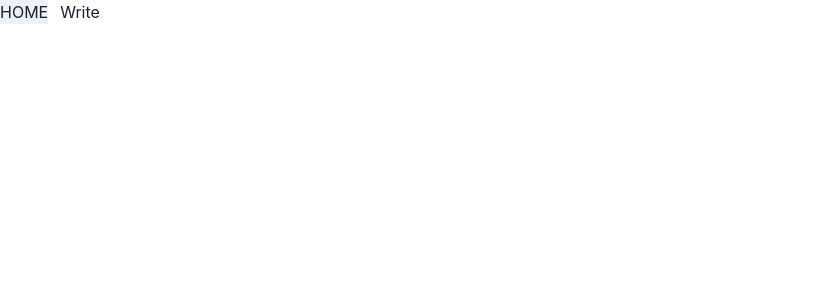
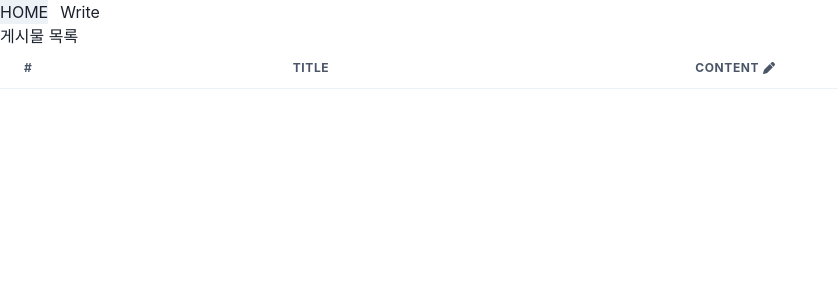
Before and after one commit to huitopia/react-mini-project-1, a React (Vite) app: page / in a window 1280 px wide. Shown: the top 300 px of the page, without its empty margins (0-838 px from the left). Built offline with nearby package versions, Linux system fonts and the light colour scheme.

Commit message:
🚧 : 게시물 목록 보기 화면

```diff
--- a/src/App.jsx
+++ b/src/App.jsx
@@ -2,6 +2,7 @@ import { ChakraProvider } from "@chakra-ui/react";
 import { createBrowserRouter, RouterProvider } from "react-router-dom";
 import { Home } from "./page/member/Home.jsx";
 import { BoardWrite } from "./page/board/BoardWrite.jsx";
+import { BoardList } from "./page/board/BoardList.jsx";
 
 function App() {
   const router = createBrowserRouter([
@@ -9,6 +10,10 @@ function App() {
       path: "/",
       element: <Home />,
       children: [
+        {
+          index: true,
+          element: <BoardList />,
+        },
         {
           path: "write",
           element: <BoardWrite />,
--- /dev/null
+++ b/src/page/board/BoardList.jsx
@@ -0,0 +1,36 @@
+import { Box, Table, Tbody, Td, Th, Thead, Tr } from "@chakra-ui/react";
+import { useState } from "react";
+import { FontAwesomeIcon } from "@fortawesome/react-fontawesome";
+import { faPen } from "@fortawesome/free-solid-svg-icons";
+
+export function BoardList() {
+  const [boardList, setBoardList] = useState([]);
+  // [{id:1,title:"title1",content:"content1"},{},...]
+  return (
+    <Box>
+      <Box>게시물 목록</Box>
+      <Box>
+        <Table>
+          <Thead>
+            <Tr>
+              <Th>#</Th>
+              <Th>TITLE</Th>
+              <Th>
+                CONTENT <FontAwesomeIcon icon={faPen} />
+              </Th>
+            </Tr>
+          </Thead>
+          <Tbody>
+            {boardList.map((board) => (
+              <Tr key={board.id}>
+                <Td>{board.id}</Td>
+                <Td>{board.title}</Td>
+                <Td>{board.content}</Td>
+              </Tr>
+            ))}
+          </Tbody>
+        </Table>
+      </Box>
+    </Box>
+  );
+}
```
